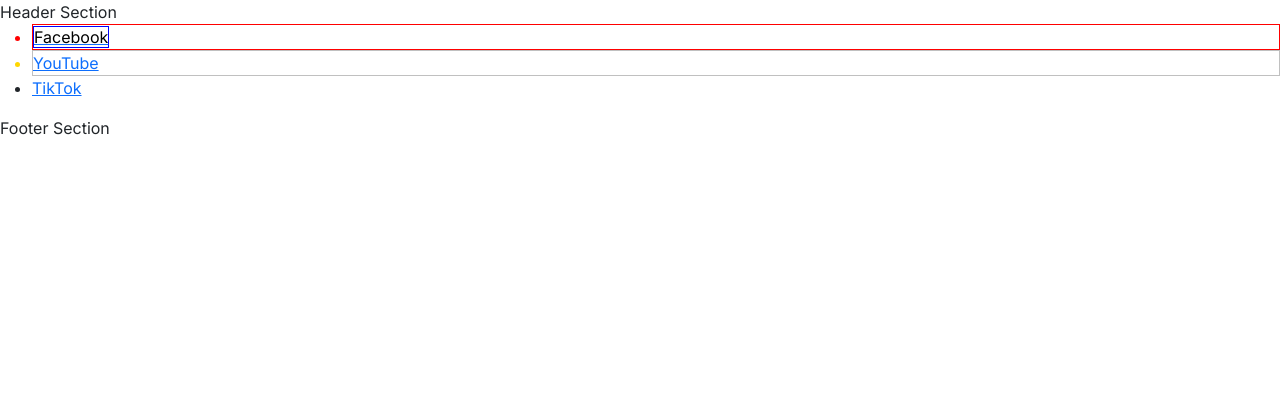
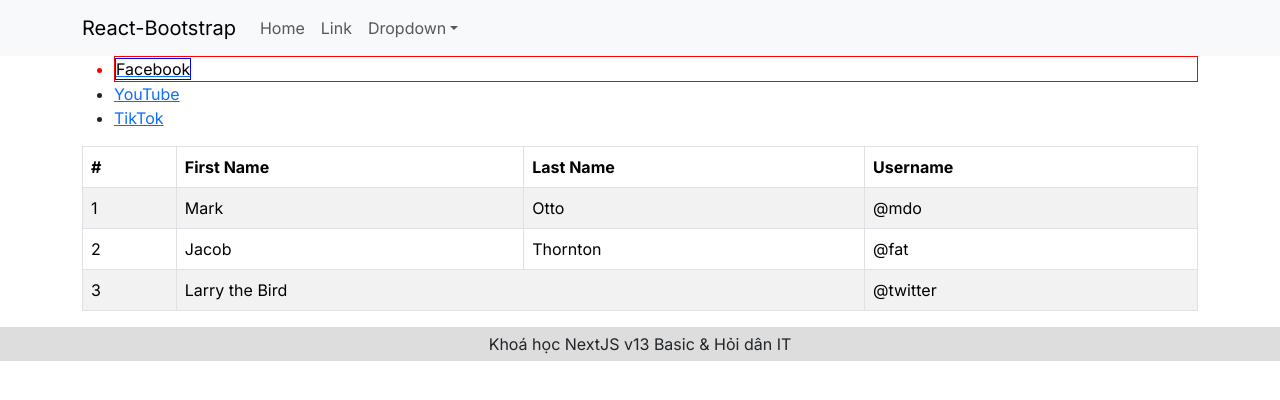
Before and after one commit to HARKINGS/Learn_NextJS, a Next.js app: page / in a window 1280 px wide. Shown: the top 400 px of the page. Built offline with nearby package versions, Linux system fonts and the light colour scheme.

Commit message:
2. Làm BT

```diff
--- a/src/app/layout.tsx
+++ b/src/app/layout.tsx
@@ -1,6 +1,14 @@
+"use client";
+
 // import "./globals.css";
 import { Inter } from "next/font/google";
 import "bootstrap/dist/css/bootstrap.min.css";
+import Link from "next/link";
+import HomeStyle from "@/app/page.module.css";
+import AppHeader from "@/components/app.header";
+import AppFooter from "@/components/app.footer";
+import Container from "react-bootstrap/Container";
+import App from "next/app";
 
 const inter = Inter({ subsets: ["latin"] });
 
@@ -17,9 +25,9 @@
     return (
         <html lang="en">
             <body className={inter.className}>
-                <header>Header Section</header>
-                {children}
-                <footer>Footer Section</footer>
+                <AppHeader />
+                <Container>{children}</Container>
+                <AppFooter />
             </body>
         </html>
     );
--- a/src/app/page.module.css
+++ b/src/app/page.module.css
@@ -51,7 +51,9 @@
     border-radius: var(--border-radius);
     background: rgba(var(--card-rgb), 0);
     border: 1px solid rgba(var(--card-border-rgb), 0);
-  transition: background 200ms, border 200ms;
+    transition:
+        background 200ms,
+        border 200ms;
 }
 
 .card span {
@@ -97,7 +99,7 @@
 
 .center::before,
 .center::after {
-  content: '';
+    content: "";
     left: 50%;
     position: absolute;
     filter: blur(45px);
--- a/src/app/page.tsx
+++ b/src/app/page.tsx
@@ -4,6 +4,7 @@
 
 import appStyle from "@/styles/app.module.css";
 import harkinsStyle from "@/styles/harkins.module.css";
+import AppTable from "@/components/app.table";
 
 export default function Home() {
     return (
@@ -14,105 +15,15 @@
                         <span className={harkinsStyle.red}>Facebook</span>
                     </Link>
                 </li>
-                <li className={harkinsStyle.green}>
+                <li className={harkinsStyle.blue}>
                     <Link href="/youtube">YouTube</Link>
                 </li>
-                <li>
+                <li className={harkinsStyle.blue}>
                     <Link href="/tiktok">TikTok</Link>
                 </li>
             </ul>
+
+            <AppTable />
         </div>
-        // <main className={styles.main}>
-        //     <div className={styles.description}>
-        //         <p>Hello world with Nextjs 13 & Hỏi Dân IT</p>
-        //         <div>
-        //             <a
-        //                 href="https://vercel.com?utm_source=create-next-app&utm_medium=appdir-template&utm_campaign=create-next-app"
-        //                 target="_blank"
-        //                 rel="noopener noreferrer"
-        //             >
-        //                 By{" "}
-        //                 <Image
-        //                     src="/vercel.svg"
-        //                     alt="Vercel Logo"
-        //                     className={styles.vercelLogo}
-        //                     width={100}
-        //                     height={24}
-        //                     priority
-        //                 />
-        //             </a>
-        //         </div>
-        //     </div>
-
-        //     <div className={styles.center}>
-        //         <Image
-        //             className={styles.logo}
-        //             src="/next.svg"
-        //             alt="Next.js Logo"
-        //             width={180}
-        //             height={37}
-        //             priority
-        //         />
-        //     </div>
-
-        //     <div className={styles.grid}>
-        //         <a
-        //             href="https://nextjs.org/docs?utm_source=create-next-app&utm_medium=appdir-template&utm_campaign=create-next-app"
-        //             className={styles.card}
-        //             target="_blank"
-        //             rel="noopener noreferrer"
-        //         >
-        //             <h2>
-        //                 Docs <span>-&gt;</span>
-        //             </h2>
-        //             <p>
-        //                 Find in-depth information about Next.js features and
-        //                 API.
-        //             </p>
-        //         </a>
-
-        //         <a
-        //             href="https://nextjs.org/learn?utm_source=create-next-app&utm_medium=appdir-template&utm_campaign=create-next-app"
-        //             className={styles.card}
-        //             target="_blank"
-        //             rel="noopener noreferrer"
-        //         >
-        //             <h2>
-        //                 Learn <span>-&gt;</span>
-        //             </h2>
-        //             <p>
-        //                 Learn about Next.js in an interactive course
-        //                 with&nbsp;quizzes!
-        //             </p>
-        //         </a>
-
-        //         <a
-        //             href="https://vercel.com/templates?framework=next.js&utm_source=create-next-app&utm_medium=appdir-template&utm_campaign=create-next-app"
-        //             className={styles.card}
-        //             target="_blank"
-        //             rel="noopener noreferrer"
-        //         >
-        //             <h2>
-        //                 Templates <span>-&gt;</span>
-        //             </h2>
-        //             <p>Explore the Next.js 13 playground.</p>
-        //         </a>
-
-        //         <a
-        //             href="https://vercel.com/new?utm_source=create-next-app&utm_medium=appdir-template&utm_campaign=create-next-app"
-        //             className={styles.card}
-        //             target="_blank"
-        //             rel="noopener noreferrer"
-        //         >
-        //             <h2>
-        //                 Deploy <span>-&gt;</span>
-        //             </h2>
-        //             <p>
-        //                 Instantly deploy your Next.js site to a shareable URL
-        //                 with Vercel.
-        //             </p>
-        //         </a>
-        //     </div>
-        // </main>
     );
 }
--- /dev/null
+++ b/src/components/app.footer.tsx
@@ -0,0 +1,15 @@
+const AppFooter = () => {
+    return (
+        <footer
+            style={{
+                background: "#ddd",
+                textAlign: "center",
+                padding: "5px 0",
+            }}
+        >
+            Khoá học NextJS v13 Basic & Hỏi dân IT
+        </footer>
+    );
+};
+
+export default AppFooter;
--- /dev/null
+++ b/src/components/app.header.tsx
@@ -0,0 +1,40 @@
+"use client";
+
+import Container from "react-bootstrap/Container";
+import Nav from "react-bootstrap/Nav";
+import Navbar from "react-bootstrap/Navbar";
+import NavDropdown from "react-bootstrap/NavDropdown";
+
+function AppHeader() {
+    return (
+        <Navbar expand="lg" className="bg-body-tertiary">
+            <Container>
+                <Navbar.Brand href="#home">React-Bootstrap</Navbar.Brand>
+                <Navbar.Toggle aria-controls="basic-navbar-nav" />
+                <Navbar.Collapse id="basic-navbar-nav">
+                    <Nav className="me-auto">
+                        <Nav.Link href="#home">Home</Nav.Link>
+                        <Nav.Link href="#link">Link</Nav.Link>
+                        <NavDropdown title="Dropdown" id="basic-nav-dropdown">
+                            <NavDropdown.Item href="#action/3.1">
+                                Action
+                            </NavDropdown.Item>
+                            <NavDropdown.Item href="#action/3.2">
+                                Another action
+                            </NavDropdown.Item>
+                            <NavDropdown.Item href="#action/3.3">
+                                Something
+                            </NavDropdown.Item>
+                            <NavDropdown.Divider />
+                            <NavDropdown.Item href="#action/3.4">
+                                Separated link
+                            </NavDropdown.Item>
+                        </NavDropdown>
+                    </Nav>
+                </Navbar.Collapse>
+            </Container>
+        </Navbar>
+    );
+}
+
+export default AppHeader;
--- /dev/null
+++ b/src/components/app.table.tsx
@@ -0,0 +1,39 @@
+"use client";
+
+import Table from "react-bootstrap/Table";
+
+function AppTable() {
+    return (
+        <Table striped bordered hover>
+            <thead>
+                <tr>
+                    <th>#</th>
+                    <th>First Name</th>
+                    <th>Last Name</th>
+                    <th>Username</th>
+                </tr>
+            </thead>
+            <tbody>
+                <tr>
+                    <td>1</td>
+                    <td>Mark</td>
+                    <td>Otto</td>
+                    <td>@mdo</td>
+                </tr>
+                <tr>
+                    <td>2</td>
+                    <td>Jacob</td>
+                    <td>Thornton</td>
+                    <td>@fat</td>
+                </tr>
+                <tr>
+                    <td>3</td>
+                    <td colSpan={2}>Larry the Bird</td>
+                    <td>@twitter</td>
+                </tr>
+            </tbody>
+        </Table>
+    );
+}
+
+export default AppTable;
```
Lines whose indentation alone changed are shown as unchanged.
